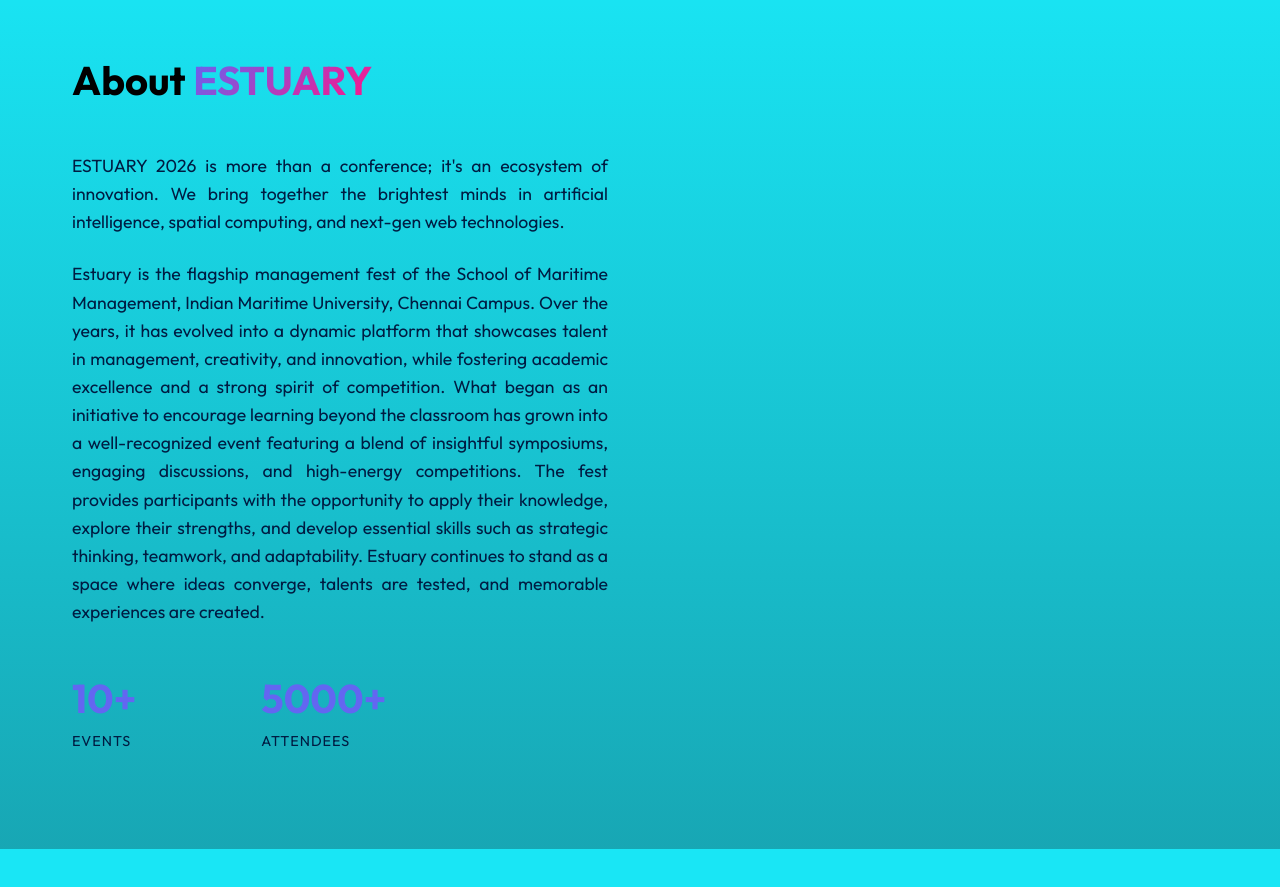
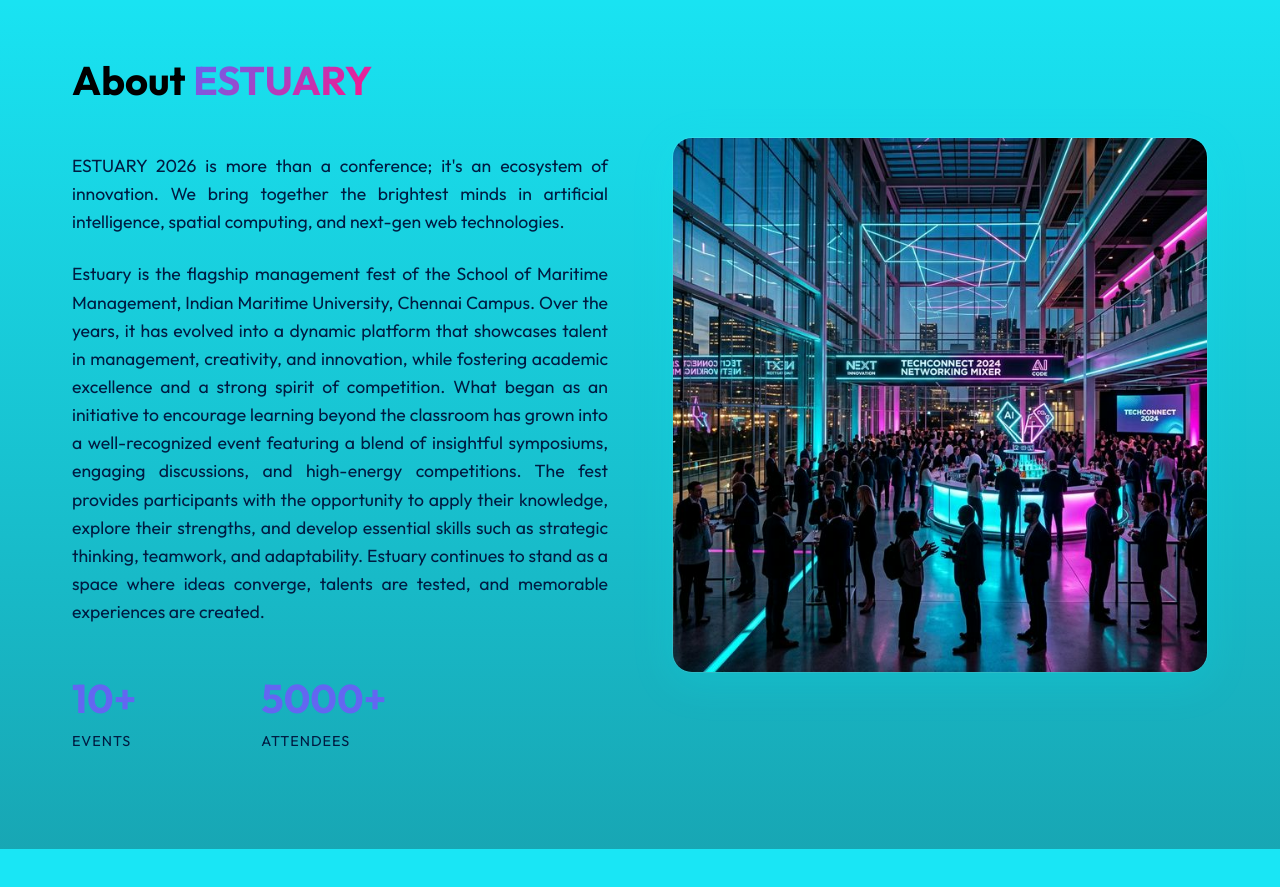
Before and after one commit to krishnakanthkve2017-tech/estuary2k26, a plain HTML site: page index.html in a window 1280 px wide. Shown: the part 840-1727 px from the top of the page. Drawn offline with Linux system fonts and the light colour scheme.

Commit message:
Add networking image to About section

```diff
--- a/index.html
+++ b/index.html
@@ -101,6 +101,9 @@
                             <p>Attendees</p>
                         </div>
                     </div>
+                </div>
+                <div class="about-image" style="border-radius: 20px; overflow: hidden; min-height: 400px; box-shadow: 0 10px 40px rgba(0, 242, 254, 0.15); border: 1px solid rgba(255, 255, 255, 0.1);">
+                    <img src="images/about.png" alt="Estuary Management Fest" style="width: 100%; height: 100%; object-fit: cover; display: block;">
                 </div>
             </div>
     </section>
```
Also changed, not shown: images/about.png (added).
